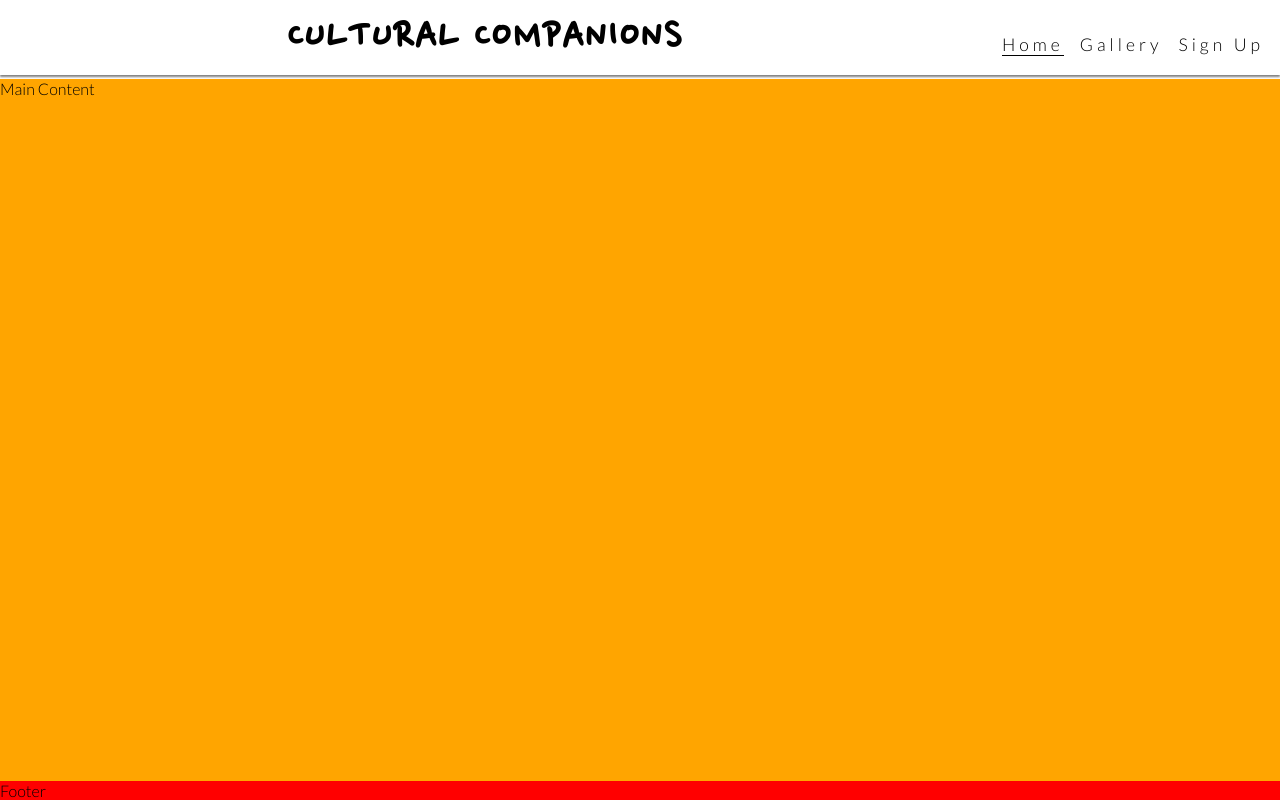
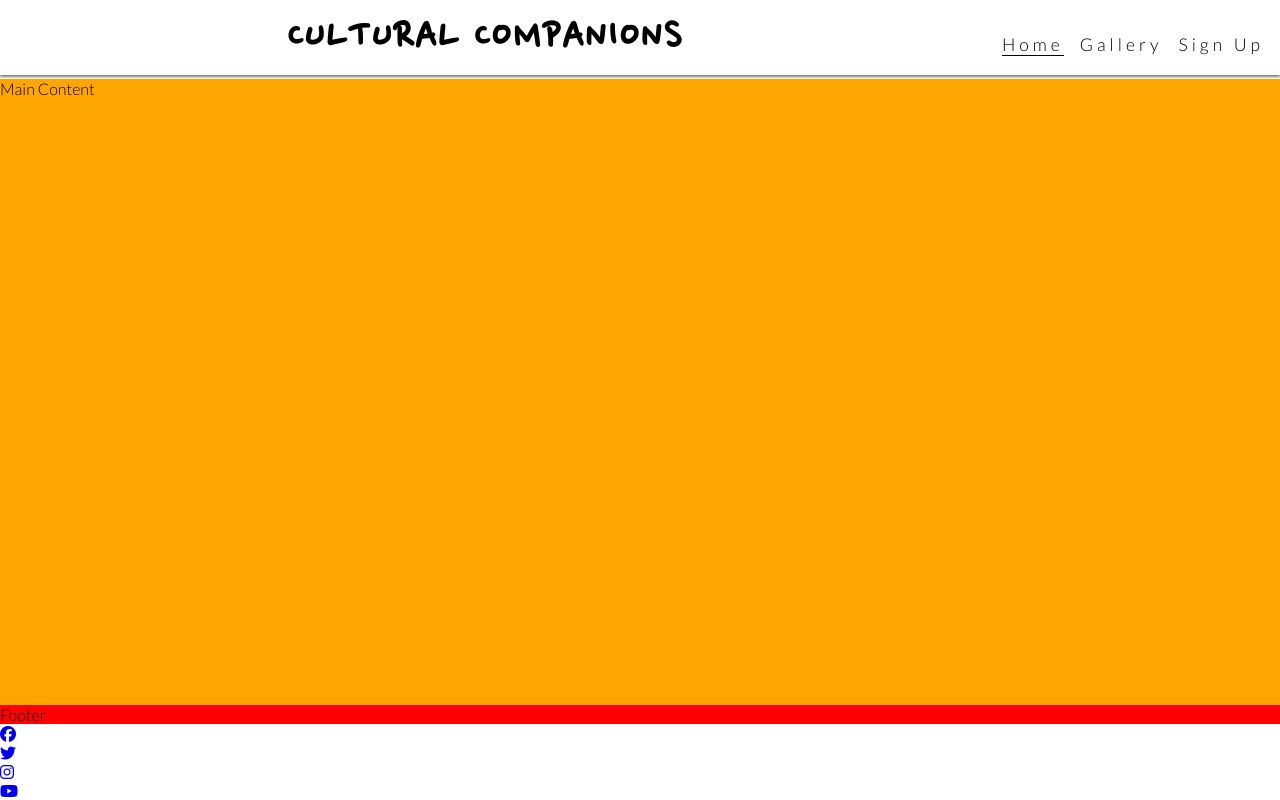
Before and after one commit to MarMar793/Cultural-Companions, a plain HTML site: page index.html in a window 1280 px wide. Drawn offline with Linux system fonts and the light colour scheme.

Commit message:
Font Awsomes script added. Icons used in footer

```diff
--- a/index.html
+++ b/index.html
@@ -42,6 +42,23 @@
 
 <!--footer-->
 <footer>Footer</footer>
+<ul>
+    <li><a href ="https://www.facebook.com/" target="_blank" rel="noopener"
+    aria-label="Visit our Facebook page (open in new tab)"><i class="fa-brands fa-facebook"></i></a></li>
+
+    <li><a href ="https://twitter.com/?lang=en" target="_blank" rel="noopener"
+        aria-label="Visit our Facebook page (open in new tab)"><i class="fa-brands fa-twitter"></i></a></li>
+
+    <li><a href ="https://www.instagram.com/" target="_blank" rel="noopener"
+        aria-label="Visit our Facebook page (open in new tab)"><i class="fa-brands fa-instagram"></i></a></li>
+
+    <li><a href ="https://www.youtube.com/" target="_blank" rel="noopener"
+        aria-label="Visit our Facebook page (open in new tab)"><i class="fa-brands fa-youtube"></i></a></li>
+
+
+</ul>
+<!--Font Awesome script -->
+<script src="https://kit.fontawesome.com/76ccc5dbcf.js" crossorigin="anonymous"></script>
 </body>
 
 
```
